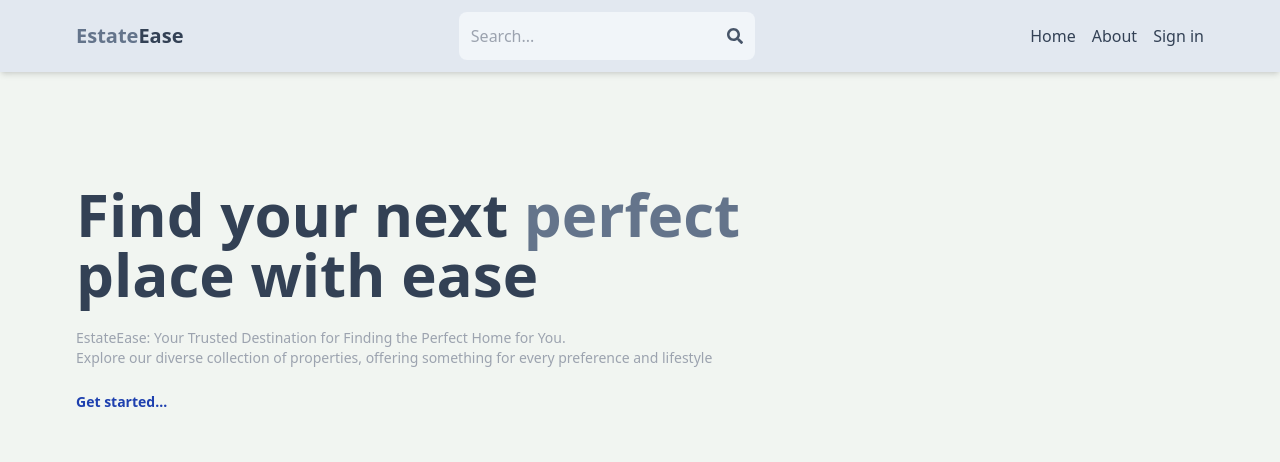
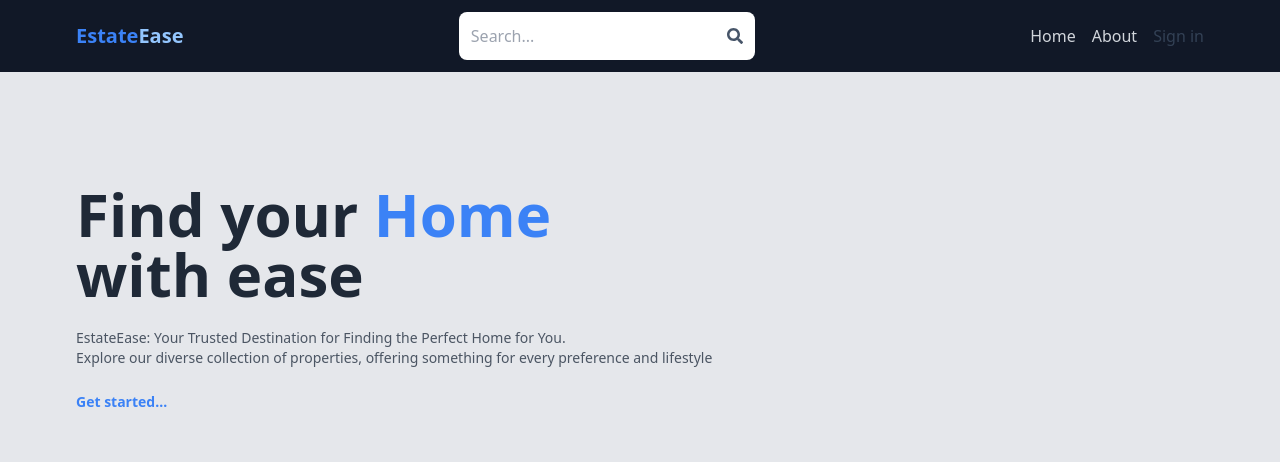
Before and after one commit to ritiknegi10/real-estate-mern, a React (Vite) app in the folder client/: page / in a window 1280 px wide. Shown: the top 462 px of the page. Built offline with nearby package versions, Linux system fonts and the light colour scheme; no server answers.

Commit message:
ready to deploy

```diff
--- a/client/src/components/Header.jsx
+++ b/client/src/components/Header.jsx
@@ -23,22 +23,22 @@ export default function Header() {
     }
   }, [location.search]);
   return (
-    <header className="bg-slate-200 shadow-md">
+    <header className="bg-gray-900  #ecfccbshadow-md">
       <div className="flex justify-between items-center max-w-6xl mx-auto p-3">
         <Link to="/">
           <h1 className="font-bold text-sm sm:text-xl flex flex-wrap">
-            <span className="text-slate-500">Estate</span>
-            <span className="text-slate-700">Ease</span>
+            <span className="text-blue-500">Estate</span>
+            <span className="text-blue-300">Ease</span>
           </h1>
         </Link>
         <form
           onSubmit={handleSubmit}
-          className="bg-slate-100 p-3 rounded-lg flex items-center"
+          className="bg-white p-3 rounded-lg flex items-center"
         >
           <input
             type="text"
             placeholder="Search..."
-            className="bg-transparent focus:outline-none w-24 sm:w-64"
+            className="bg-transparent  text-gray-800focus:outline-none w-24 sm:w-64"
             value={searchTerm}
             onChange={(e) => setSearchTerm(e.target.value)}
           />
@@ -48,12 +48,12 @@ export default function Header() {
         </form>
         <ul className="flex gap-4">
           <Link to="/">
-            <li className="hidden sm:inline text-slate-700 hover:underline">
+            <li className="hidden sm:inline text-gray-300 hover:underline">
               Home
             </li>
           </Link>
           <Link to="/about">
-            <li className="hidden sm:inline text-slate-700 hover:underline">
+            <li className="hidden sm:inline text-gray-300 hover:underline">
               About
             </li>
           </Link>
--- a/client/src/pages/About.jsx
+++ b/client/src/pages/About.jsx
@@ -4,7 +4,7 @@ export default function About() {
   return (
     <div className="py-20 px-4 max-w-6xl mx-auto flex flex-col gap-4">
       <h1 className="text-4xl font-bold mb-4 text-slate-800">
-        About Sahand Estate
+        About Estate Ease
       </h1>
       <p className="mb-4 text-slate-700">
         At Estate Ease, we stand as the pinnacle of real estate excellence,
--- a/client/src/pages/Home.jsx
+++ b/client/src/pages/Home.jsx
@@ -46,15 +46,15 @@ export default function Home() {
     fetchOfferListings();
   }, []);
   return (
-    <div>
+    <div className="bg-gray-200">
       {/* top */}
       <div className="flex flex-col gap-6 p-28 px-3 max-w-6xl mx-auto">
-        <h1 className="text-slate-700 font-bold text-3xl lg:text-6xl">
-          Find your next <span className="text-slate-500">perfect</span>
+        <h1 className="text-gray-800 font-bold text-3xl lg:text-6xl">
+          Find your <span className="text-blue-500">Home</span>
           <br />
-          place with ease
+          with ease
         </h1>
-        <div className="text-gray-400 text-xs sm:text-sm">
+        <div className="text-gray-600 text-xs sm:text-sm">
           EstateEase: Your Trusted Destination for Finding the Perfect Home for
           You.
           <br />
@@ -63,7 +63,7 @@ export default function Home() {
         </div>
         <Link
           to={"/search"}
-          className="text-xs sm:text-sm text-blue-800 font-bold hover:underline"
+          className="text-xs sm:text-sm text-blue-500 font-bold hover:underline"
         >
           Get started...
         </Link>
--- a/client/src/pages/Profile.jsx
+++ b/client/src/pages/Profile.jsx
@@ -213,12 +213,12 @@ export default function Profile() {
         />
         <button
           disabled={loading}
-          className="bg-slate-700 text-white rounded-lg p-3 uppercase hover:opacity-95 disabled:opacity-80"
+          className="bg-blue-500 text-white rounded-lg p-3 uppercase hover:opacity-95 disabled:opacity-80"
         >
           {loading ? "Loading..." : "Update"}
         </button>
         <Link
-          className="bg-green-700 text-white p-3 rounded-lg uppercase text-center hover:opacity-95"
+          className="bg-gray-700 text-white p-3 rounded-lg uppercase text-center hover:opacity-95"
           to={"/create-listing"}
         >
           Create Listing
@@ -231,7 +231,7 @@ export default function Profile() {
         >
           Delete account
         </span>
-        <span onClick={handleSignOut} className="text-red-700 cursor-pointer">
+        <span onClick={handleSignOut} className="text-gray-800 cursor-pointer">
           Sign out
         </span>
       </div>
@@ -240,7 +240,7 @@ export default function Profile() {
       <p className="text-green-700 mt-5">
         {updateSuccess ? "User is updated successfully!" : ""}
       </p>
-      <button onClick={handleShowListings} className="text-green-700 w-full">
+      <button onClick={handleShowListings} className="text-gray-800 w-full">
         Show Listings
       </button>
       <p className="text-red-700 mt-5">
@@ -279,7 +279,7 @@ export default function Profile() {
                   Delete
                 </button>
                 <Link to={`/update-listing/${listing._id}`}>
-                  <button className="text-green-700 uppercase">Edit</button>
+                  <button className="text-blue-500 uppercase">Edit</button>
                 </Link>
               </div>
             </div>
--- a/client/src/pages/Search.jsx
+++ b/client/src/pages/Search.jsx
@@ -224,7 +224,7 @@ export default function Search() {
               <option value="createdAt_asc">Oldest</option>
             </select>
           </div>
-          <button className="bg-slate-700 text-white p-3 rounded-lg uppercase hover:opacity-95">
+          <button className="bg-blue-500 text-white p-3 rounded-lg uppercase hover:opacity-95">
             Search
           </button>
         </form>
--- a/package.json
+++ b/package.json
@@ -6,7 +6,8 @@
   "type": "module",
   "scripts": {
     "dev": "nodemon api/index.js",
-    "start": "node api/index.js"
+    "start": "node api/index.js",
+    "build": "npm install && npm install --prefix client && npm run build --prefix client"
   },
   "keywords": [],
   "author": "",
```
